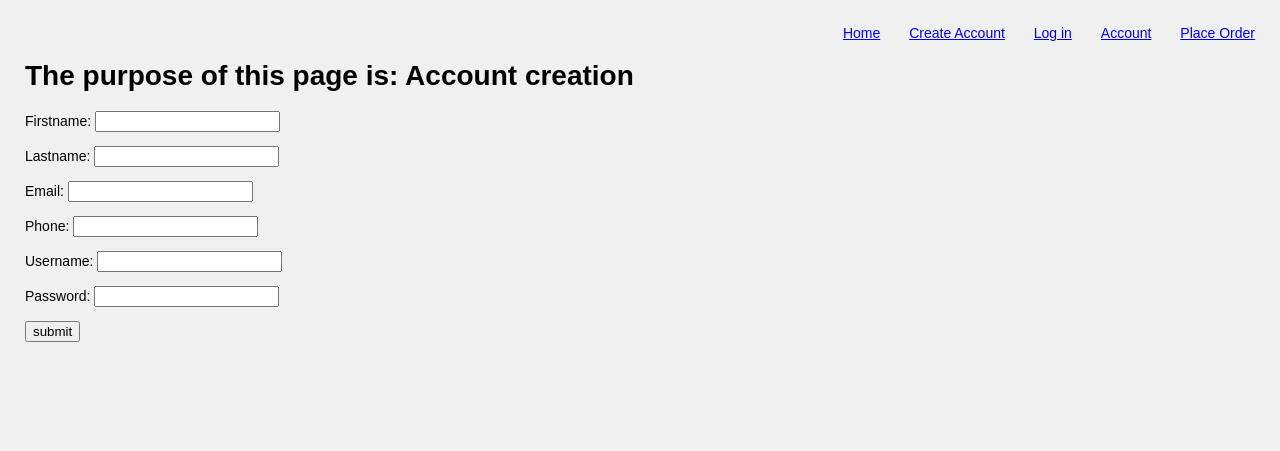
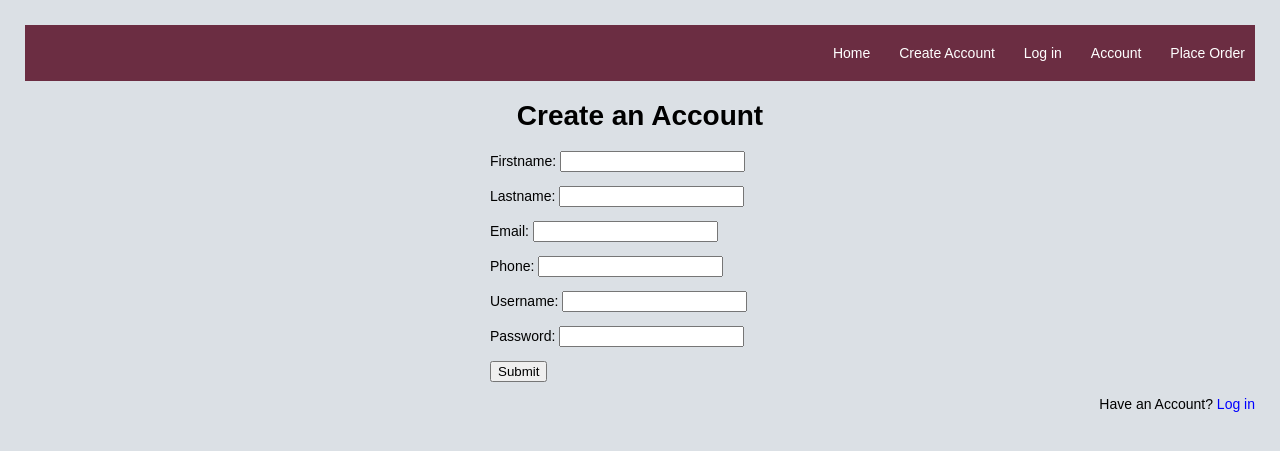
Before and after one commit to jennaknudsen/cs3450-7even, a Django app: page /dansbagels/createAccount in a window 1280 px wide. Shown: the top 451 px of the page. Run offline with Django 3.2, Linux system fonts and the light colour scheme.

Commit message:
I did a bunch of foramtting and a bit of colors.

```diff
--- a/src/djangoserver_cs3450/dansbagels/static/dansbagels/style.css
+++ b/src/djangoserver_cs3450/dansbagels/static/dansbagels/style.css
@@ -2,18 +2,33 @@
 /* Applies to the entire body of the HTML document (except where overridden by more specific
 selectors). */
 body {
-  margin: 25px;
-  background-color: rgb(240,240,240);
-  font-family: arial, sans-serif;
-  font-size: 14px;
+    margin: 25px;
+    background-color: #DBE0E5;
+    font-family: arial, sans-serif;
+    font-size: 14px;
 }
 
-.link {
-	padding: 0px 0px 25px 25px;
+form {
+    display: block;
+    margin-left: auto;
+    margin-right: auto;
+    width: 300px;
 }
+
+a:link, a:visited, a:active {
+    color: white;
+    padding: 0px 0px 25px 25px;
+    text-decoration: none;
+}
+
 
 #top-bar {
 	text-align: right;
+	background-color: #6B2D42;
+	padding-top: 20px;
+	padding-bottom: 20px;
+	padding-right: 10px;
+	padding-left: 10px;
 }
 
 #welcome {
@@ -23,4 +38,10 @@ body {
 	width:500px;
     margin: 0 auto;
 	margin-top: 50px;
+	font-size: 48pt;
 }
+
+#exceptionLink {
+    color: blue;
+    padding-left: 0px
+}
--- a/src/djangoserver_cs3450/dansbagels/templates/dansbagels/createAccount.html
+++ b/src/djangoserver_cs3450/dansbagels/templates/dansbagels/createAccount.html
@@ -17,11 +17,12 @@
             <a href="/dansbagels/account" class="link">Account</a>
             <a href="/dansbagels/orderBagel" class="link">Place Order</a>
         </div>
-        <h1>The purpose of this page is: {{ purpose }}</h1>
+        <h1 align="center">Create an Account</h1>
         <form method="post">
             {% csrf_token %}
             {{ form.as_p }}
-            <input type="submit" value="submit">
+            <input type="submit" value="Submit">
         </form>
+    <p align="right">Have an Account? <a href="/dansbagels/login" id="exceptionLink">Log in</a></p>
     </body>
 </html>
--- a/src/djangoserver_cs3450/dansbagels/templates/dansbagels/home.html
+++ b/src/djangoserver_cs3450/dansbagels/templates/dansbagels/home.html
@@ -17,6 +17,6 @@
             <a href="/dansbagels/account" class="link">Account</a>
             <a href="/dansbagels/orderBagel" class="link">Place Order</a>
         </div>
-        <h1 id="welcome">Welcome to Dan's Bagel Shop!</h1>
+        <h1 id="welcome" align="center">Welcome to Dan's Bagel Shop!</h1>
     </body>
 </html>
--- a/src/djangoserver_cs3450/dansbagels/views.py
+++ b/src/djangoserver_cs3450/dansbagels/views.py
@@ -66,7 +66,6 @@ def createAccount(request):
     if request.method == 'GET':
         form = AccountCreation()
         context = {
-            'purpose': "Account creation",
             'form': form
         }
         return render(request, 'dansbagels/createAccount.html', context)
@@ -88,7 +87,7 @@ def createAccount(request):
 
 # URL: localhost:8000/dansbagels/login
 def login(request):
-    context = {'purpose': "Log in"}
+    context = {}
     # if logged in, set the proper context flags to show user that's logged in
     if 'logged_in' in request.session and request.session['logged_in']:
         username = request.session['username']
```
Also changed, not shown: src/djangoserver_cs3450/dansbagels/templates/dansbagels/login.html (+4 -4 lines), src/djangoserver_cs3450/dansbagels/templates/dansbagels/orderBagel.html (+5 -7 lines).
